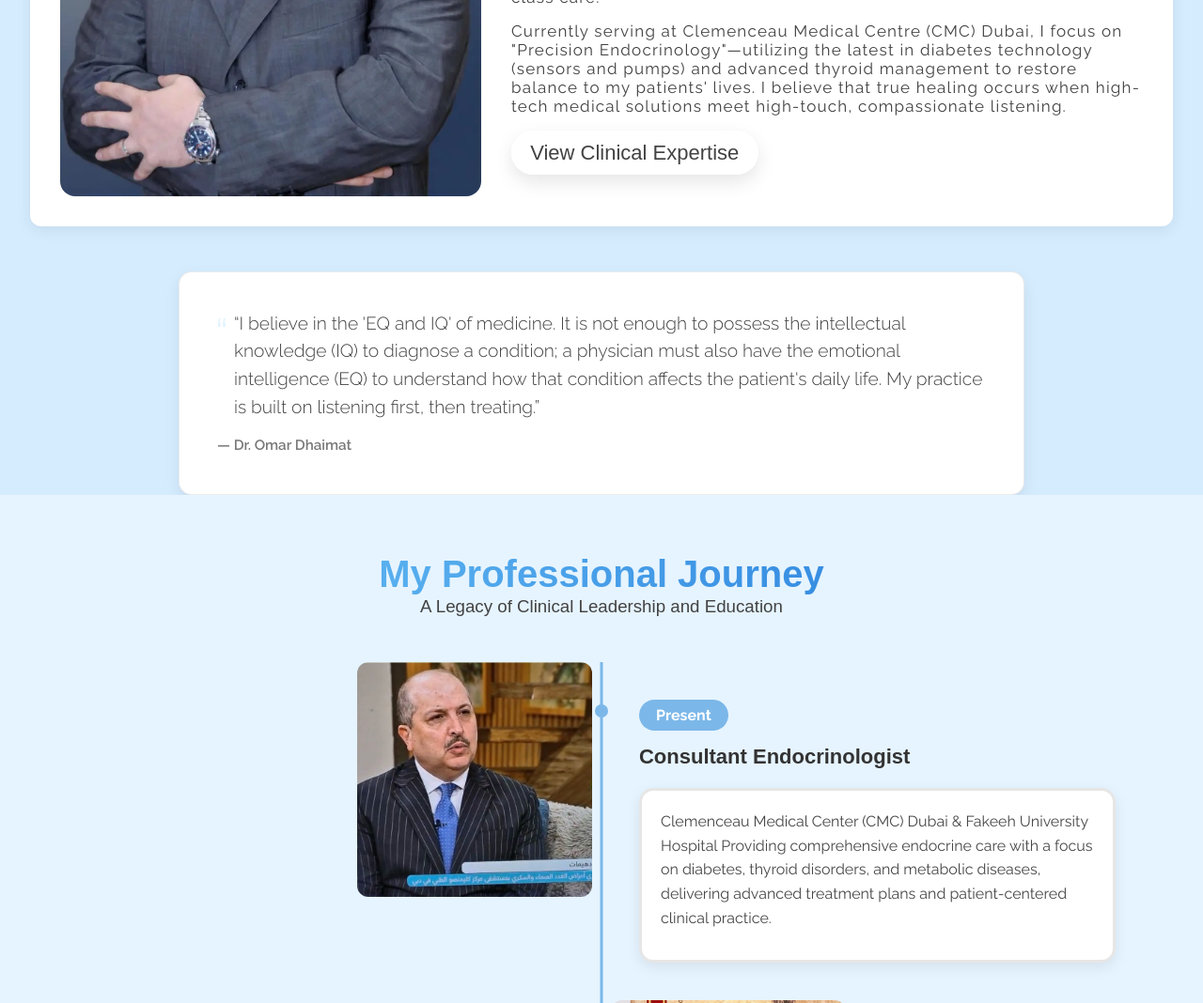
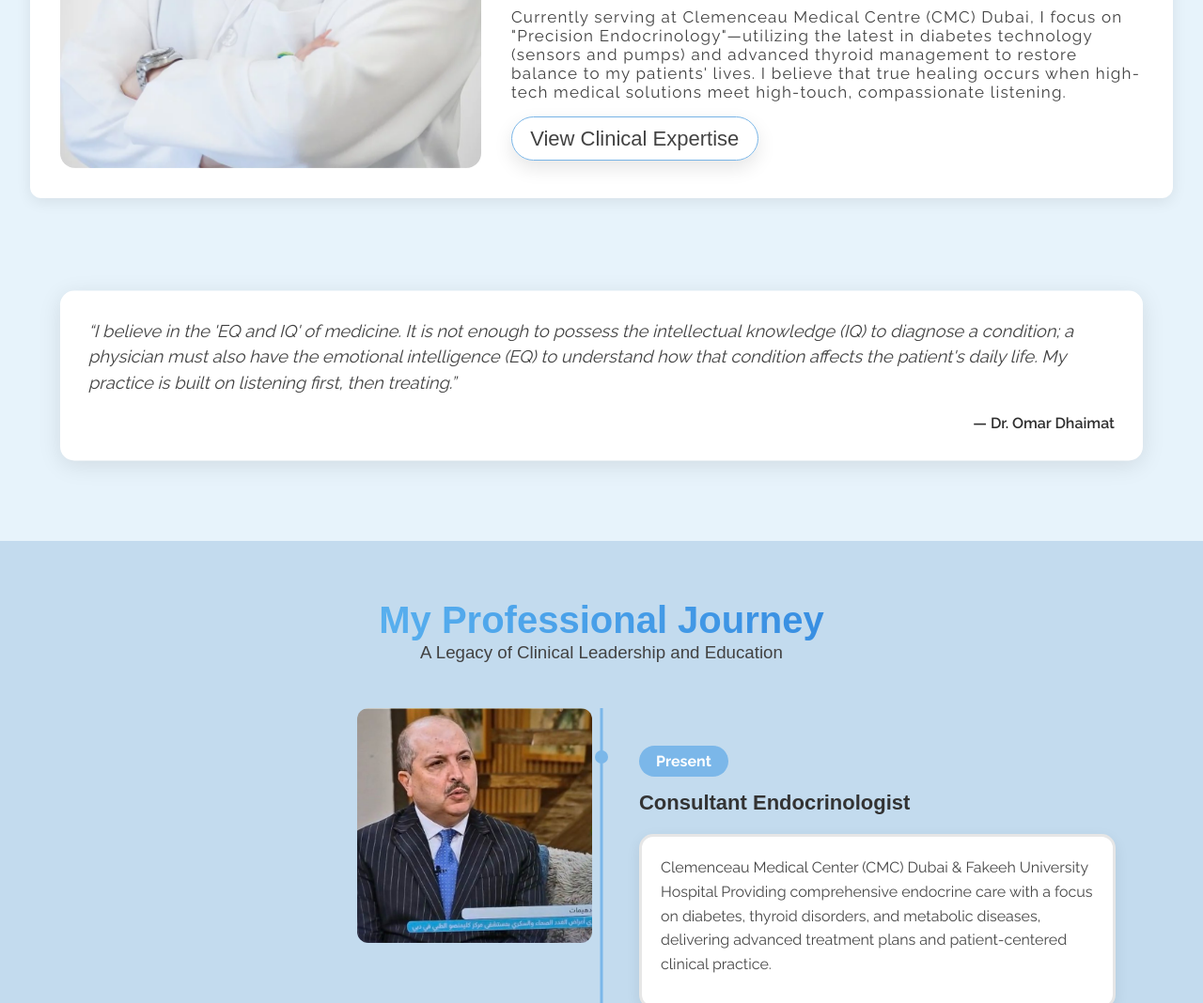
Before and after one commit to azambeigh/DrOmarPortfolio, a plain HTML site: page index.html in a window 1280 px wide. Shown: the part 1120-2188 px from the top of the page at 94% size. Drawn offline with Linux system fonts and the light colour scheme; a web font is replaced by a local one.

Commit message:
Added Card

```diff
--- a/contactpage.css
+++ b/contactpage.css
@@ -1,7 +1,7 @@
 :root {
     --primary-bg:  #d5ecff;;
     --secondary-bg: #eeeeee;
-    --tertiary-bg:  #EFE4DF;
+    --tertiary-bg:  #e7f3fb;
     --text-color: #424242;
     --border-color:#d8d8d8;
     --accent-color:#a6a6a6;
@@ -287,7 +287,7 @@ a {
     font-weight: 500;
     color: var(--text-color);
     font-size: 20px;
-    border: 1px solid rgba(255, 235, 235, 1);
+    border: 1px solid #78b4e6;
     box-shadow: 0 8px 20px rgba(0, 0, 0, 0.1);
     background: rgba(255, 255, 255, 0.15);
     backdrop-filter: blur(10px);
@@ -369,14 +369,14 @@ a {
     display: flex;
     justify-content: center;
     align-items: center;
-    background: rgb(227, 239, 240);
+    /* background: rgb(227, 239, 240); */
 }
 
 .right-form {
     width: 100%;
     max-width: 75%;
     padding: 2rem;
-    background: var(--primary-bg);
+    background: white;
     border-radius: 20px;
     box-shadow: 0 4px 12px rgba(0, 0, 0, 0.35);
 }
--- a/index.html
+++ b/index.html
@@ -28,7 +28,7 @@
     <header id="navbar" class="navbar">
         <div class="container navbar-content">
             <div class="logo">
-                <a href="/"><img src="./assets/0-removebg-preview.png" alt="Omar Dhaimat"></a>
+                <a href="/"><img src="./assests/logo.png" alt="Omar Dhaimat"></a>
             </div>
 
             <!-- Hamburger icon -->
@@ -106,7 +106,7 @@
                     </p>
                 </div>
                 <div class="buttons animate-card-on-scroll delay-3">
-                    <a href="#journey"><button class="hero-btn">Book an Consultation </button></a>
+                    <a href="#journey"><button class="hero-btn">Book a Consultation </button></a>
                 </div>
             </div>
             <div class="hero-image animate-on-scroll animate-right">
@@ -122,7 +122,7 @@
         <div class="container">
             <div class="about-container">
                 <div class="about-image animate-image">
-                    <img src="./assests/omar-about.webp" alt="about Dr.Mishkat">
+                    <img src="./assests/Omar-about1.webp" alt="about Dr.Mishkat">
                 </div>
 
                 <div class="about-content">
@@ -162,8 +162,8 @@
     <!-- About ends here -->
 
     <!-- Card -->
-    <div class="quote-card">
-        <div class="quote-text">
+    <section class="quote-section">
+        <div class="quote-card">
             <blockquote>
                 “I believe in the 'EQ and IQ' of medicine. It is not enough to possess the intellectual
                 knowledge (IQ) to diagnose a condition; a physician must also have the emotional
@@ -172,7 +172,7 @@
             </blockquote>
             <p class="author">— Dr. Omar Dhaimat</p>
         </div>
-    </div>
+    </section>
     <!-- Card ends here  -->
 
 
--- a/style.css
+++ b/style.css
@@ -1,7 +1,9 @@
 :root {
-  --primary-bg: #eaf6ff;
-  --secondary-bg: #d5ecff;
-  --tertiary-bg: #e6f4ff;
+  /* --primary-bg: #8EC8F1; */
+  --primary-bg:  #e7f3fb;
+  --secondary-bg: #ede8f5;
+  /* --tertiary-bg: #e6f4ff; */
+  --tertiary-bg: #c3dbee;
   --text-color: #424242;
   --border-color: #d8d8d8;
   --accent-color: #a6a6a6;
@@ -175,6 +177,7 @@ a {
 
 .logo a img {
   width: 10rem;
+
 }
 
 .menu {
@@ -384,7 +387,7 @@ a {
   font-weight: 400;
   text-transform: capitalize;
   border-radius: 2rem;
-  border: 1px solid rgba(255, 255, 255, 0.9);
+  border: 1px solid #78b4e6;
   box-shadow: 0 8px 20px rgba(0, 0, 0, 0.1);
   background: rgba(255, 255, 255, 0.15);
   backdrop-filter: blur(12px);
@@ -418,6 +421,7 @@ a {
 /* About css */
 .about-section {
   padding: 3rem 2rem;
+  background: var(--primary-bg);
 }
 
 .about-container {
@@ -432,7 +436,7 @@ a {
 
 .about-image {
   width: 40%;
-  height: 600px;
+  height: 570px;
   border-radius: 16px;
   overflow: hidden;
 }
@@ -694,7 +698,7 @@ a {
 /* CSS for Contact */
 .contact-section {
   padding: 3rem 2rem;
-  background: var(--secondary-bg);
+  background: var(--tertiary-bg);
 }
 
 .contact-wrapper {
@@ -1006,7 +1010,7 @@ i {
 
   .about-image {
     width: 100%;
-    height: 500px;
+    height: 700px;
   }
 
   .about-content {
@@ -1026,6 +1030,12 @@ i {
   .footer-content {
     grid-template-columns: repeat(2, 1fr);
   }
+
+/* .insight-card {
+  padding: 28px 40px 34px 40px;
+  border-radius: 38px 32px 26px 26px;
+  transition: all 0.5s ease;
+} */
 }
 
 
@@ -1073,9 +1083,9 @@ i {
     padding: 1rem;
   }
 
-  .about-image {
+ .about-image {
     width: 100%;
-    height: 380px;
+    height: 500px;
   }
 
   .gallery-title {
@@ -1307,64 +1317,73 @@ i {
   }
 }
 
-/* Card Css */
-.quote-card{
-    background: var(--card-bg, #ffffff); /* falls back to white if no root provided */
-    border: 1px solid rgba(0,0,0,0.08);
-    border-radius: 14px;
-    box-shadow: 0 6px 16px rgba(0,0,0,0.08);
-    padding: 28px;
-    width: 100%;
-    max-width: 900px;
-    margin: auto;
+/* Card css */
+/* ---- Main Section ---- */
+.quote-section{
+    padding: 5rem 4rem;
     display: flex;
     justify-content: center;
     align-items: center;
-    transition: 0.3s ease;
+    background: var(--primary-bg);
 }
 
-.quote-card:hover{
-    transform: translateY(-3px);
-    box-shadow: 0 10px 22px rgba(0,0,0,0.12);
+/* ---- Card Styling ---- */
+.quote-card{
+    width: 100%;
+    background: #ffffff;               /* card background */
+    border-radius: 15px;
+    padding: 30px;
+    margin-top: -1.5rem;
+    box-shadow: 0px 5px 25px rgba(0,0,0,0.1);
+    transition: transform .3s ease, box-shadow .3s ease;
 }
 
-.quote-text{
-    font-family: "Raleway", sans-serif;
-    line-height: 1.55;
-    color: var(--text-color, #1a1a1a);
+/* Hover Effect */
+.quote-card:hover{
+    transform: translateY(-5px);
+    box-shadow: 0px 12px 35px rgba(0,0,0,0.15);
 }
 
-blockquote{
-    margin: 0;
-    font-size: 1.1rem;
-    font-weight: 300;
-    position: relative;
-    padding-left: 18px;
+/* ---- Text Styling ---- */
+.quote-card blockquote{
+    font-size: 1.15rem;
+    line-height: 1.5;
+    font-style: italic;
+    color: var(--text-color);
+    margin-bottom: 20px;
 }
 
-blockquote::before{
-    content: "“";
-    font-size: 3rem;
-    color: var(--primary, #4DB7FF);
-    position: absolute;
-    left: -2px;
-    top: -10px;
-    opacity: 0.18;
+.quote-card .author{
+    text-align: right;
+    font-weight: 600;
+    font-size: 1rem;
+    color: #2e2e2e;
 }
 
-.author{
-    margin-top: 14px;
-    font-size: 0.95rem;
-    color: var(--muted-color, #787878);
-    font-weight: 600;
+/* ---- Responsive ---- */
+@media (max-width: 480px){
+
+  .quote-section{
+    padding: 0rem 1rem;
+}
+    .quote-card{
+        padding: 22px;
+        margin-top: 1.2rem;
+        margin-bottom: 2rem;
+    }
+    .quote-card blockquote{
+        font-size: 1rem;
+    }
 }
 
-/* Responsive */
-@media (min-width: 768px){
-    .quote-card{
-        padding: 40px;
-    }
-    blockquote{
-        font-size: 1.2rem;
-    }
+/* Animations */
+.quote-card{
+    animation: fadeUp 2s ease-out forwards, floating 3s ease-in-out infinite;
 }
+
+/* Floating keyframes */
+@keyframes floating {
+    0% { transform: translateY(0); }
+    50% { transform: translateY(-8px); }
+    100% { transform: translateY(0); }
+}
```
Also changed, not shown: contactpage.html (+1 -1 lines), assests/Omar-about1.webp (added), assests/logo.png (added).
